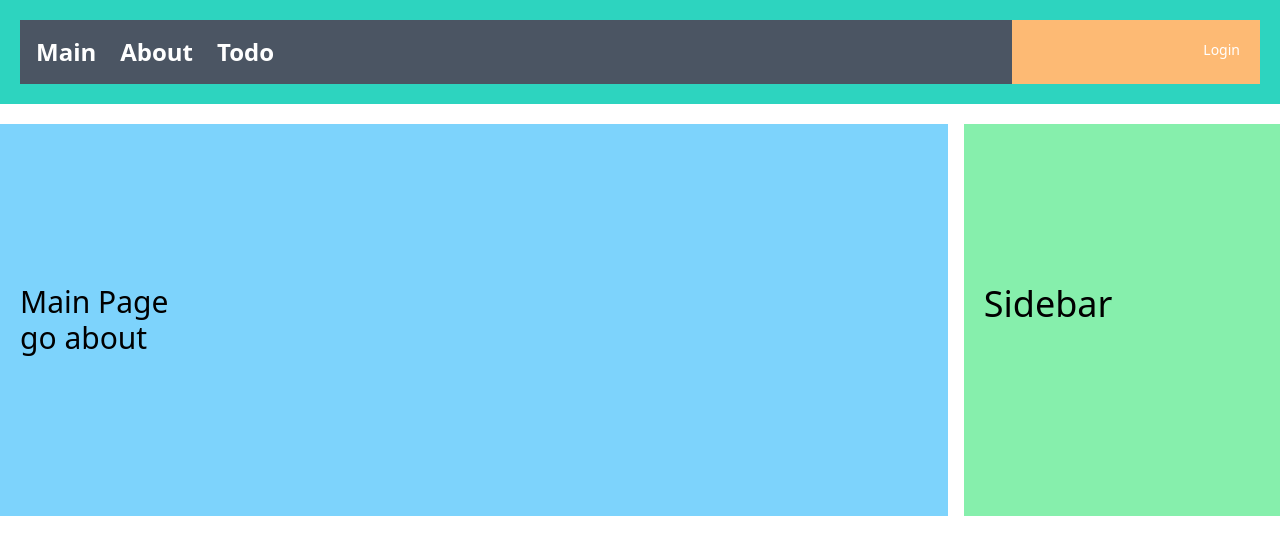
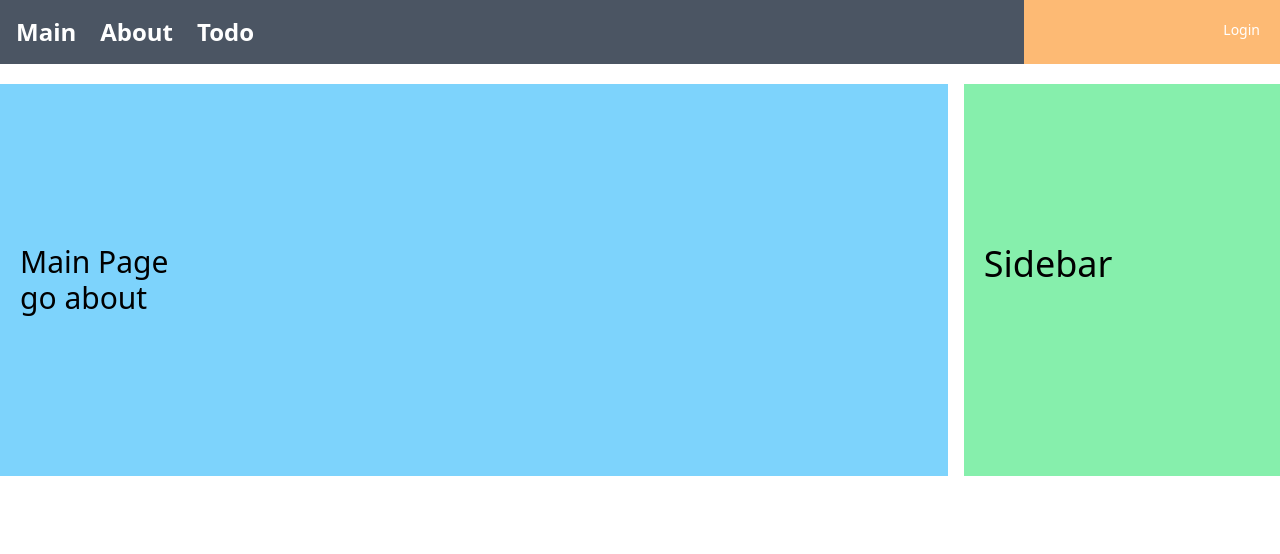
Before and after one commit to shoney921/demo_mall_client, a React (Create React App) app: page / in a window 1280 px wide. Shown: the top 554 px of the page. Built offline with nearby package versions, Linux system fonts and the light colour scheme.

Commit message:
fix: BasicLayout 수정

```diff
--- a/src/layouts/BasicLayout.js
+++ b/src/layouts/BasicLayout.js
@@ -4,9 +4,7 @@ import BasicMenu from "../components/menus/BasicMenu";
 export default function BasicLayout({ children }) {
   return (
     <>
-      <header className="bg-teal-400 p-5">
-        <BasicMenu />
-      </header>
+      <BasicMenu />
       <div
         className="bg-white my-5 w-full flex flex-col space-y-4 md:flex-row md:space-x-4
         md:space-y-0"
```
